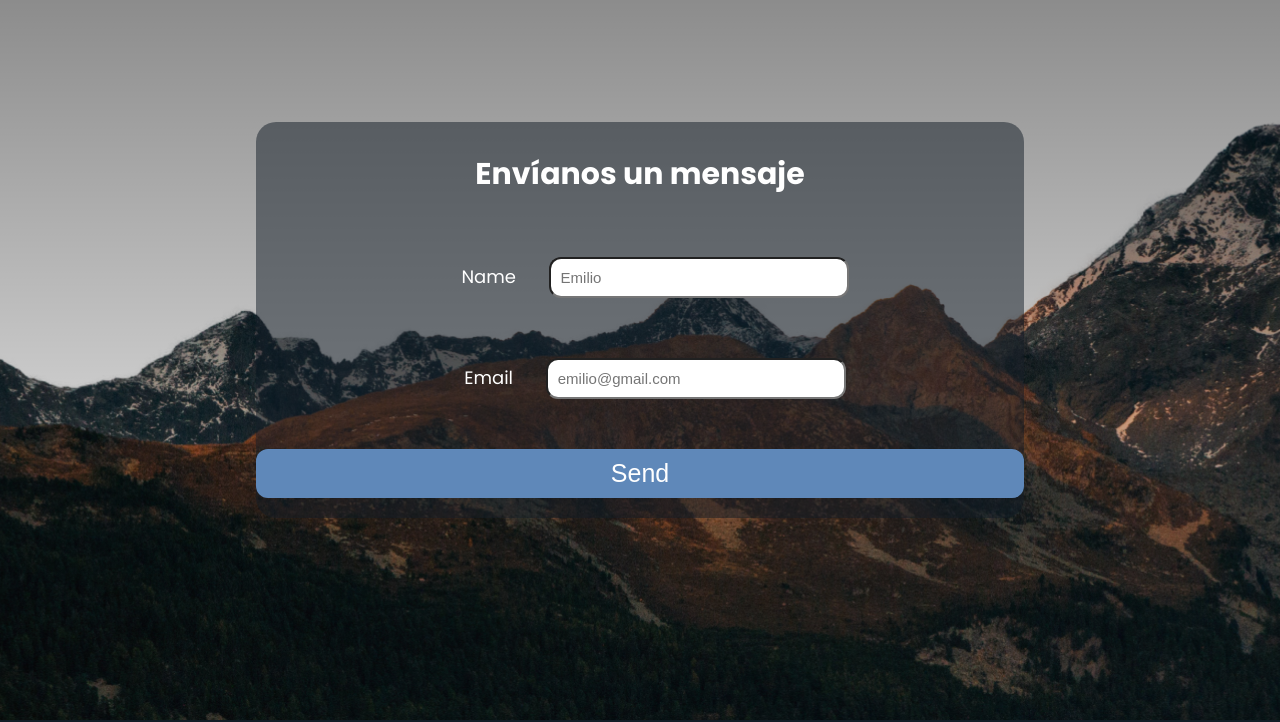
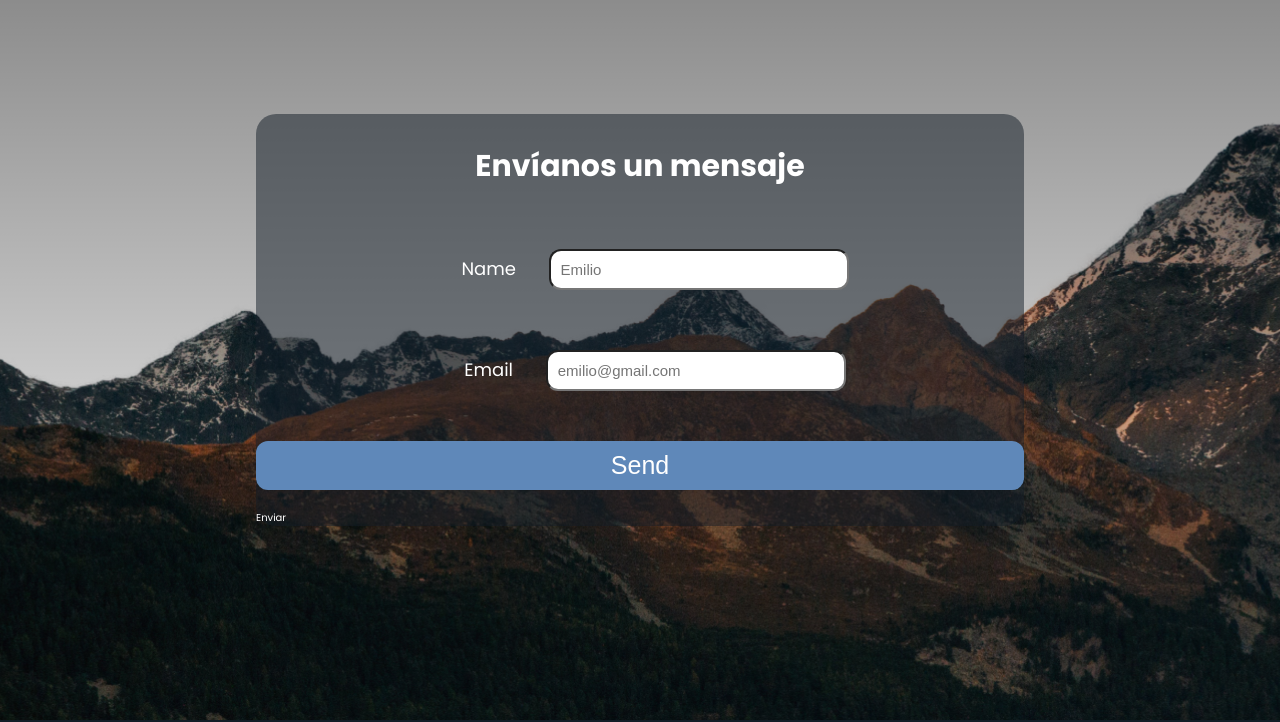
Before and after one commit to larrazajuanp/Viajando-Siempre, a plain HTML site: page index.html in a window 1280 px wide. Shown: the part 2315-3037 px from the top of the page. Drawn offline with Linux system fonts and the light colour scheme; a web font is replaced by a local one.

Commit message:
Tercer Commit - Boton enviar

```diff
--- a/index.html
+++ b/index.html
@@ -83,7 +83,7 @@
                     <input type="email" name="_replyto" required placeholder="emilio@gmail.com">
                 </div>
                 <div class="button">
-                    <input type="submit" value="Send" id="button"></input>
+                    <input type="submit" value="Send" id="button">Enviar</input>
                 </div>
             </form>
         </div>
```
